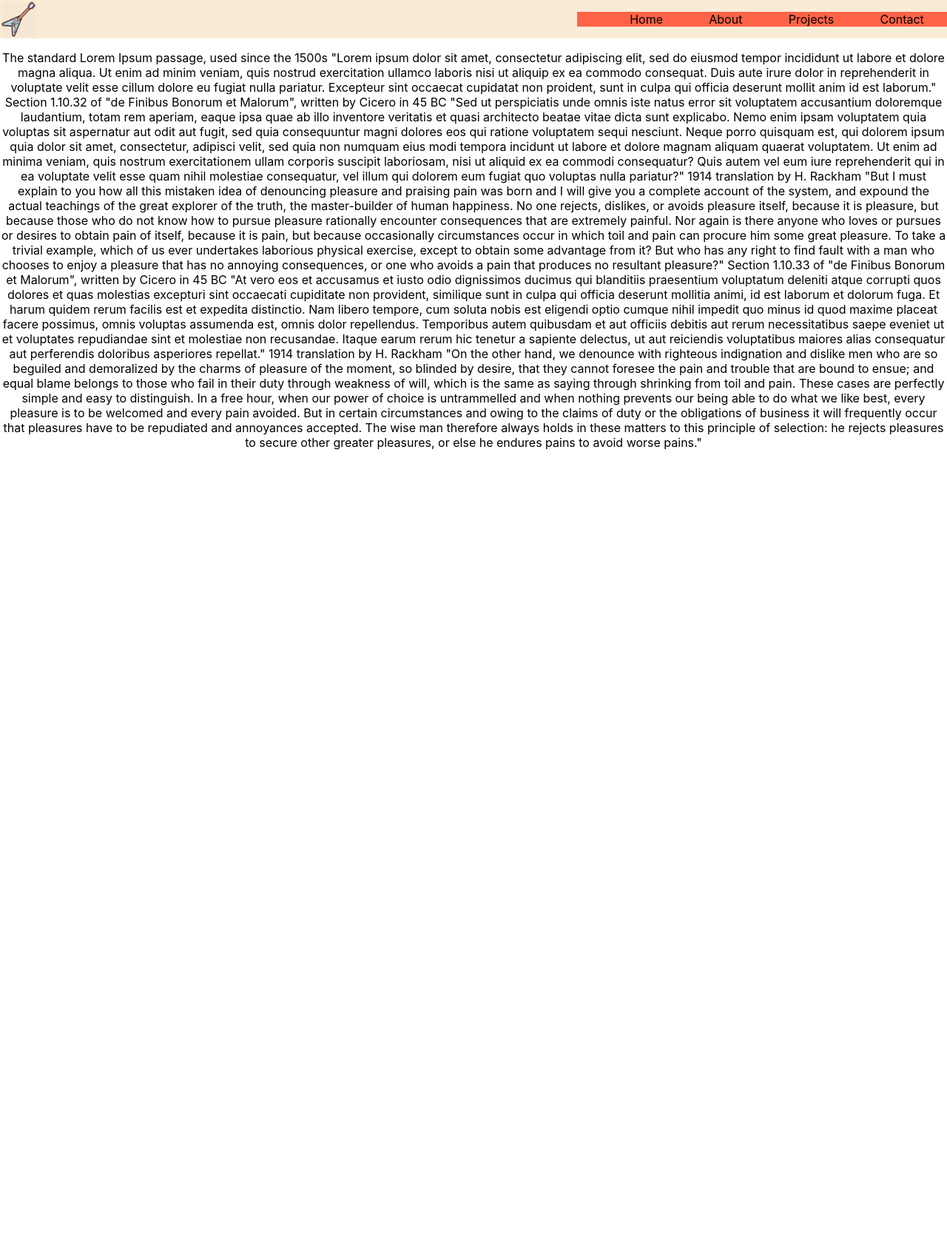
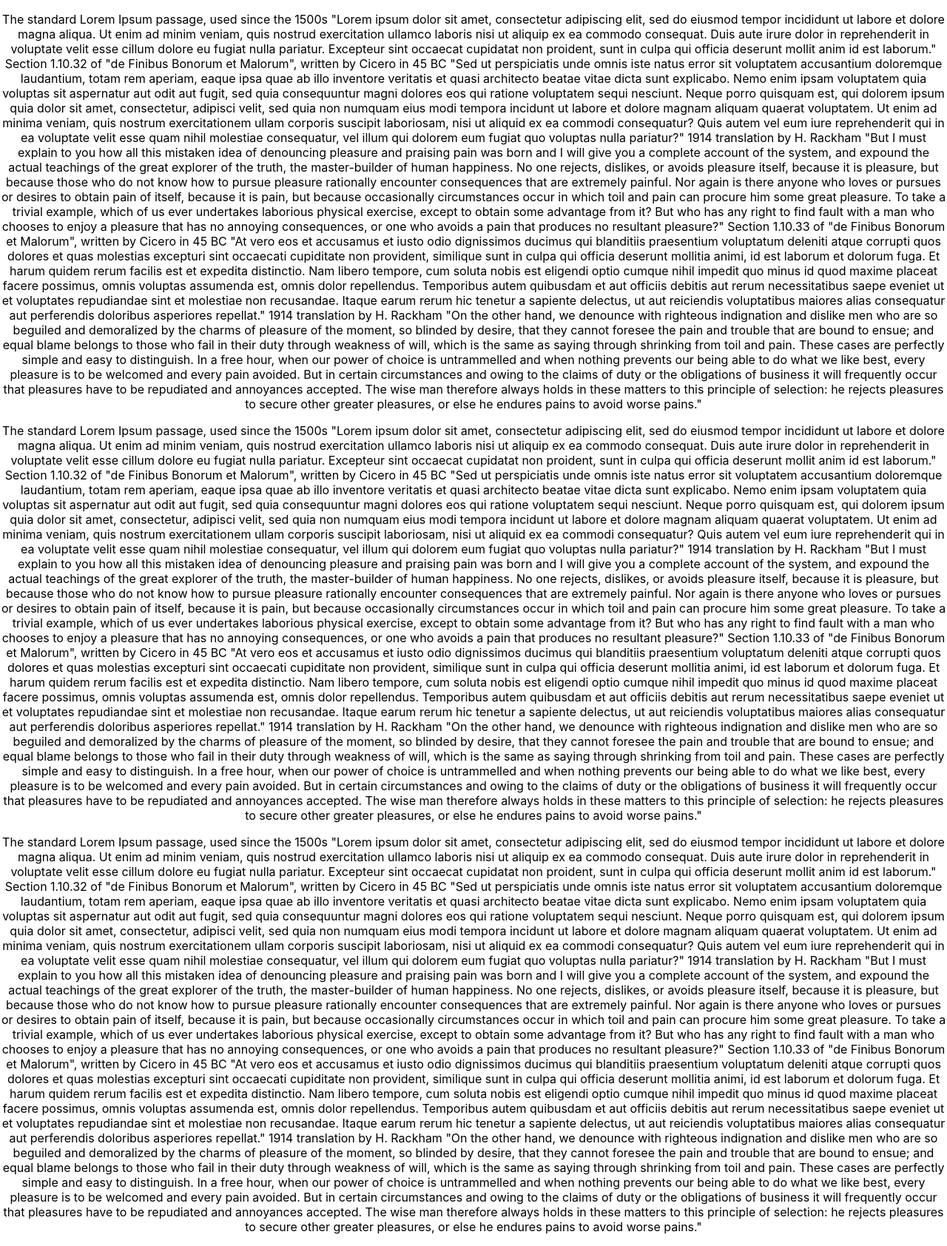
Before and after one commit to jorge-llanque/Portfolio-Web, a React (Create React App) app: page / in a window 1280 px wide. Shown: the whole page at 74% size. Before the commit the page ends 800 px from the top, so only its background shows below. Built offline with nearby package versions, Linux system fonts and the light colour scheme.

Commit message:
Add scroll effect

```diff
--- a/src/components/Header.js
+++ b/src/components/Header.js
@@ -4,6 +4,35 @@
 import './styles/Header.css'
 
 export default function Header() {
+
+  const body = document.body;
+  const scrollUp = "scroll-up";
+  const scrollDown = "scroll-down";
+  let lastScroll = 0;
+
+  window.addEventListener("scroll", () => {
+  const currentScroll = window.pageYOffset;
+
+    if (currentScroll <= 0) {
+        body.classList.remove(scrollUp);
+        return;
+    }
+
+    if (currentScroll > lastScroll && !body.classList.contains(scrollDown)) {
+      // down
+      body.classList.remove(scrollUp);
+      body.classList.add(scrollDown);
+    } else if (
+      currentScroll < lastScroll &&
+      body.classList.contains(scrollDown)
+    ) {
+      // up
+      body.classList.remove(scrollDown);
+      body.classList.add(scrollUp);
+    }
+    lastScroll = currentScroll;
+  });
+
   return (
     <div className="Header">
         <img src={logo} alt="logo" className="Logo__Header"/>
--- a/src/components/Hero.js
+++ b/src/components/Hero.js
@@ -19,6 +19,38 @@
 1914 translation by H. Rackham
 "On the other hand, we denounce with righteous indignation and dislike men who are so beguiled and demoralized by the charms of pleasure of the moment, so blinded by desire, that they cannot foresee the pain and trouble that are bound to ensue; and equal blame belongs to those who fail in their duty through weakness of will, which is the same as saying through shrinking from toil and pain. These cases are perfectly simple and easy to distinguish. In a free hour, when our power of choice is untrammelled and when nothing prevents our being able to do what we like best, every pleasure is to be welcomed and every pain avoided. But in certain circumstances and owing to the claims of duty or the obligations of business it will frequently occur that pleasures have to be repudiated and annoyances accepted. The wise man therefore always holds in these matters to this principle of selection: he rejects pleasures to secure other greater pleasures, or else he endures pains to avoid worse pains."
       </p>
+      <p>
+      The standard Lorem Ipsum passage, used since the 1500s
+"Lorem ipsum dolor sit amet, consectetur adipiscing elit, sed do eiusmod tempor incididunt ut labore et dolore magna aliqua. Ut enim ad minim veniam, quis nostrud exercitation ullamco laboris nisi ut aliquip ex ea commodo consequat. Duis aute irure dolor in reprehenderit in voluptate velit esse cillum dolore eu fugiat nulla pariatur. Excepteur sint occaecat cupidatat non proident, sunt in culpa qui officia deserunt mollit anim id est laborum."
+
+Section 1.10.32 of "de Finibus Bonorum et Malorum", written by Cicero in 45 BC
+"Sed ut perspiciatis unde omnis iste natus error sit voluptatem accusantium doloremque laudantium, totam rem aperiam, eaque ipsa quae ab illo inventore veritatis et quasi architecto beatae vitae dicta sunt explicabo. Nemo enim ipsam voluptatem quia voluptas sit aspernatur aut odit aut fugit, sed quia consequuntur magni dolores eos qui ratione voluptatem sequi nesciunt. Neque porro quisquam est, qui dolorem ipsum quia dolor sit amet, consectetur, adipisci velit, sed quia non numquam eius modi tempora incidunt ut labore et dolore magnam aliquam quaerat voluptatem. Ut enim ad minima veniam, quis nostrum exercitationem ullam corporis suscipit laboriosam, nisi ut aliquid ex ea commodi consequatur? Quis autem vel eum iure reprehenderit qui in ea voluptate velit esse quam nihil molestiae consequatur, vel illum qui dolorem eum fugiat quo voluptas nulla pariatur?"
+
+1914 translation by H. Rackham
+"But I must explain to you how all this mistaken idea of denouncing pleasure and praising pain was born and I will give you a complete account of the system, and expound the actual teachings of the great explorer of the truth, the master-builder of human happiness. No one rejects, dislikes, or avoids pleasure itself, because it is pleasure, but because those who do not know how to pursue pleasure rationally encounter consequences that are extremely painful. Nor again is there anyone who loves or pursues or desires to obtain pain of itself, because it is pain, but because occasionally circumstances occur in which toil and pain can procure him some great pleasure. To take a trivial example, which of us ever undertakes laborious physical exercise, except to obtain some advantage from it? But who has any right to find fault with a man who chooses to enjoy a pleasure that has no annoying consequences, or one who avoids a pain that produces no resultant pleasure?"
+
+Section 1.10.33 of "de Finibus Bonorum et Malorum", written by Cicero in 45 BC
+"At vero eos et accusamus et iusto odio dignissimos ducimus qui blanditiis praesentium voluptatum deleniti atque corrupti quos dolores et quas molestias excepturi sint occaecati cupiditate non provident, similique sunt in culpa qui officia deserunt mollitia animi, id est laborum et dolorum fuga. Et harum quidem rerum facilis est et expedita distinctio. Nam libero tempore, cum soluta nobis est eligendi optio cumque nihil impedit quo minus id quod maxime placeat facere possimus, omnis voluptas assumenda est, omnis dolor repellendus. Temporibus autem quibusdam et aut officiis debitis aut rerum necessitatibus saepe eveniet ut et voluptates repudiandae sint et molestiae non recusandae. Itaque earum rerum hic tenetur a sapiente delectus, ut aut reiciendis voluptatibus maiores alias consequatur aut perferendis doloribus asperiores repellat."
+
+1914 translation by H. Rackham
+"On the other hand, we denounce with righteous indignation and dislike men who are so beguiled and demoralized by the charms of pleasure of the moment, so blinded by desire, that they cannot foresee the pain and trouble that are bound to ensue; and equal blame belongs to those who fail in their duty through weakness of will, which is the same as saying through shrinking from toil and pain. These cases are perfectly simple and easy to distinguish. In a free hour, when our power of choice is untrammelled and when nothing prevents our being able to do what we like best, every pleasure is to be welcomed and every pain avoided. But in certain circumstances and owing to the claims of duty or the obligations of business it will frequently occur that pleasures have to be repudiated and annoyances accepted. The wise man therefore always holds in these matters to this principle of selection: he rejects pleasures to secure other greater pleasures, or else he endures pains to avoid worse pains."
+      </p>
+      <p>
+      The standard Lorem Ipsum passage, used since the 1500s
+"Lorem ipsum dolor sit amet, consectetur adipiscing elit, sed do eiusmod tempor incididunt ut labore et dolore magna aliqua. Ut enim ad minim veniam, quis nostrud exercitation ullamco laboris nisi ut aliquip ex ea commodo consequat. Duis aute irure dolor in reprehenderit in voluptate velit esse cillum dolore eu fugiat nulla pariatur. Excepteur sint occaecat cupidatat non proident, sunt in culpa qui officia deserunt mollit anim id est laborum."
+
+Section 1.10.32 of "de Finibus Bonorum et Malorum", written by Cicero in 45 BC
+"Sed ut perspiciatis unde omnis iste natus error sit voluptatem accusantium doloremque laudantium, totam rem aperiam, eaque ipsa quae ab illo inventore veritatis et quasi architecto beatae vitae dicta sunt explicabo. Nemo enim ipsam voluptatem quia voluptas sit aspernatur aut odit aut fugit, sed quia consequuntur magni dolores eos qui ratione voluptatem sequi nesciunt. Neque porro quisquam est, qui dolorem ipsum quia dolor sit amet, consectetur, adipisci velit, sed quia non numquam eius modi tempora incidunt ut labore et dolore magnam aliquam quaerat voluptatem. Ut enim ad minima veniam, quis nostrum exercitationem ullam corporis suscipit laboriosam, nisi ut aliquid ex ea commodi consequatur? Quis autem vel eum iure reprehenderit qui in ea voluptate velit esse quam nihil molestiae consequatur, vel illum qui dolorem eum fugiat quo voluptas nulla pariatur?"
+
+1914 translation by H. Rackham
+"But I must explain to you how all this mistaken idea of denouncing pleasure and praising pain was born and I will give you a complete account of the system, and expound the actual teachings of the great explorer of the truth, the master-builder of human happiness. No one rejects, dislikes, or avoids pleasure itself, because it is pleasure, but because those who do not know how to pursue pleasure rationally encounter consequences that are extremely painful. Nor again is there anyone who loves or pursues or desires to obtain pain of itself, because it is pain, but because occasionally circumstances occur in which toil and pain can procure him some great pleasure. To take a trivial example, which of us ever undertakes laborious physical exercise, except to obtain some advantage from it? But who has any right to find fault with a man who chooses to enjoy a pleasure that has no annoying consequences, or one who avoids a pain that produces no resultant pleasure?"
+
+Section 1.10.33 of "de Finibus Bonorum et Malorum", written by Cicero in 45 BC
+"At vero eos et accusamus et iusto odio dignissimos ducimus qui blanditiis praesentium voluptatum deleniti atque corrupti quos dolores et quas molestias excepturi sint occaecati cupiditate non provident, similique sunt in culpa qui officia deserunt mollitia animi, id est laborum et dolorum fuga. Et harum quidem rerum facilis est et expedita distinctio. Nam libero tempore, cum soluta nobis est eligendi optio cumque nihil impedit quo minus id quod maxime placeat facere possimus, omnis voluptas assumenda est, omnis dolor repellendus. Temporibus autem quibusdam et aut officiis debitis aut rerum necessitatibus saepe eveniet ut et voluptates repudiandae sint et molestiae non recusandae. Itaque earum rerum hic tenetur a sapiente delectus, ut aut reiciendis voluptatibus maiores alias consequatur aut perferendis doloribus asperiores repellat."
+
+1914 translation by H. Rackham
+"On the other hand, we denounce with righteous indignation and dislike men who are so beguiled and demoralized by the charms of pleasure of the moment, so blinded by desire, that they cannot foresee the pain and trouble that are bound to ensue; and equal blame belongs to those who fail in their duty through weakness of will, which is the same as saying through shrinking from toil and pain. These cases are perfectly simple and easy to distinguish. In a free hour, when our power of choice is untrammelled and when nothing prevents our being able to do what we like best, every pleasure is to be welcomed and every pain avoided. But in certain circumstances and owing to the claims of duty or the obligations of business it will frequently occur that pleasures have to be repudiated and annoyances accepted. The wise man therefore always holds in these matters to this principle of selection: he rejects pleasures to secure other greater pleasures, or else he endures pains to avoid worse pains."
+      </p>
     </div>
   )
 }
--- a/src/components/styles/Header.css
+++ b/src/components/styles/Header.css
@@ -2,6 +2,11 @@
   background-color: antiquewhite;
   display: flex;
   justify-content: space-between;
+  position: fixed;
+  top: 0;
+  left: 0;
+  right: 0;
+  transition: transform 0.4s;
 }
 .Logo__Header {
   width: 50px;
--- a/src/index.css
+++ b/src/index.css
@@ -11,3 +11,10 @@
   font-family: source-code-pro, Menlo, Monaco, Consolas, 'Courier New',
     monospace;
 }
+
+.scroll-down .Header {
+  transform: translate3d(0, -100%, 0);
+}
+.scroll-up {
+  transform: none;
+}
```
